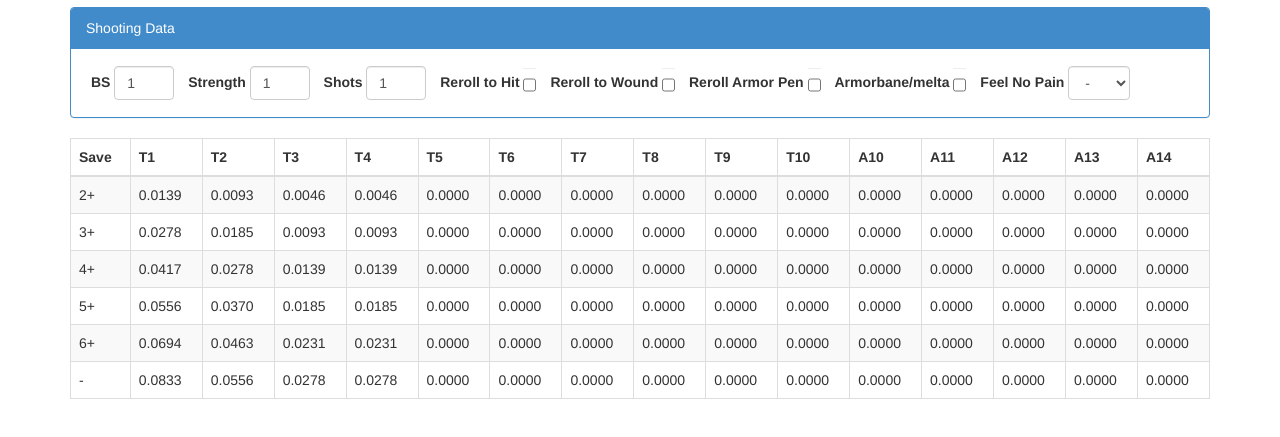
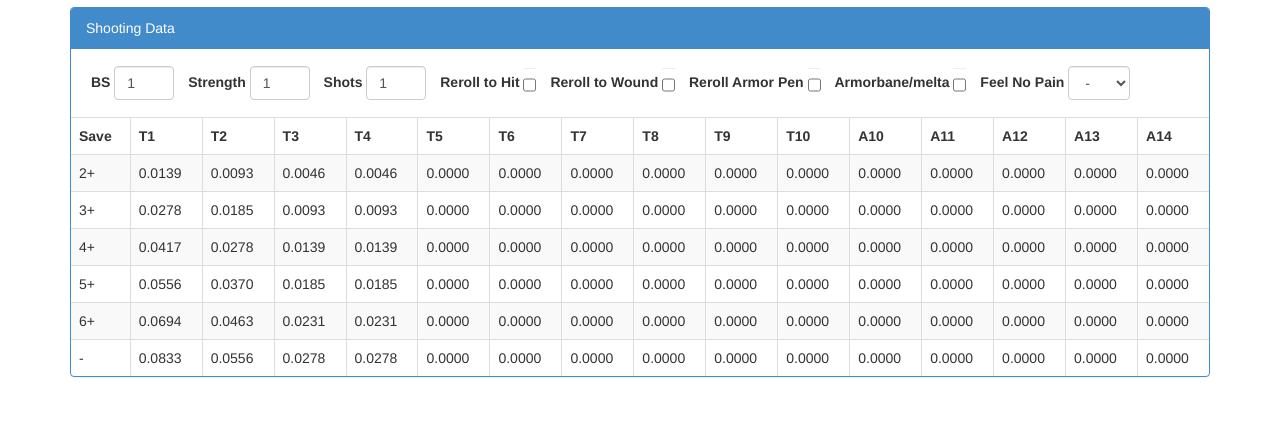
Before and after one commit to Krieger351/MathHammer, a plain HTML site: page index.html in a window 1280 px wide. Shown: the part 53-490 px from the top of the page. Drawn offline with Linux system fonts and the light colour scheme.

Commit message:
small changes

```diff
--- a/index.html
+++ b/index.html
@@ -19,7 +19,7 @@
         </div>
       </div>
     </nav>
-    <div ng-controller='TableCtrl' class="container">
+    <div ng-controller='ShootingCtrl' class="container">
       <div class="panel panel-primary">
         <!-- Default panel contents -->
         <div class="panel-heading">Shooting Data</div>
@@ -64,11 +64,9 @@
                 <option value='5'>2+</option>
               </select>
             </div>
+          </form>
           </div>
-        </div>
-
           <!-- Table -->
-        <div class='table-responsive'>
             <table class="table table-bordered table-striped">
               <thead>
                 <tr>
--- a/js/controllers.js
+++ b/js/controllers.js
@@ -1,5 +1,5 @@
 angular.module('MathHammer')
-.controller('TableCtrl', ['$scope','localStorageService',function($scope, localStorageService){
+.controller('ShootingCtrl', ['$scope','localStorageService',function($scope, localStorageService){
 
   $scope.bs=1;
   $scope.s=1;
@@ -14,7 +14,6 @@ angular.module('MathHammer')
   localStorageService.bind($scope, 's',1);
   localStorageService.bind($scope, 'shots',1);
   localStorageService.bind($scope, 'fnp_val',0);
-
 
   $scope.saves = {
     ' 2+':1/6,
```
Lines whose indentation alone changed are shown as unchanged.
